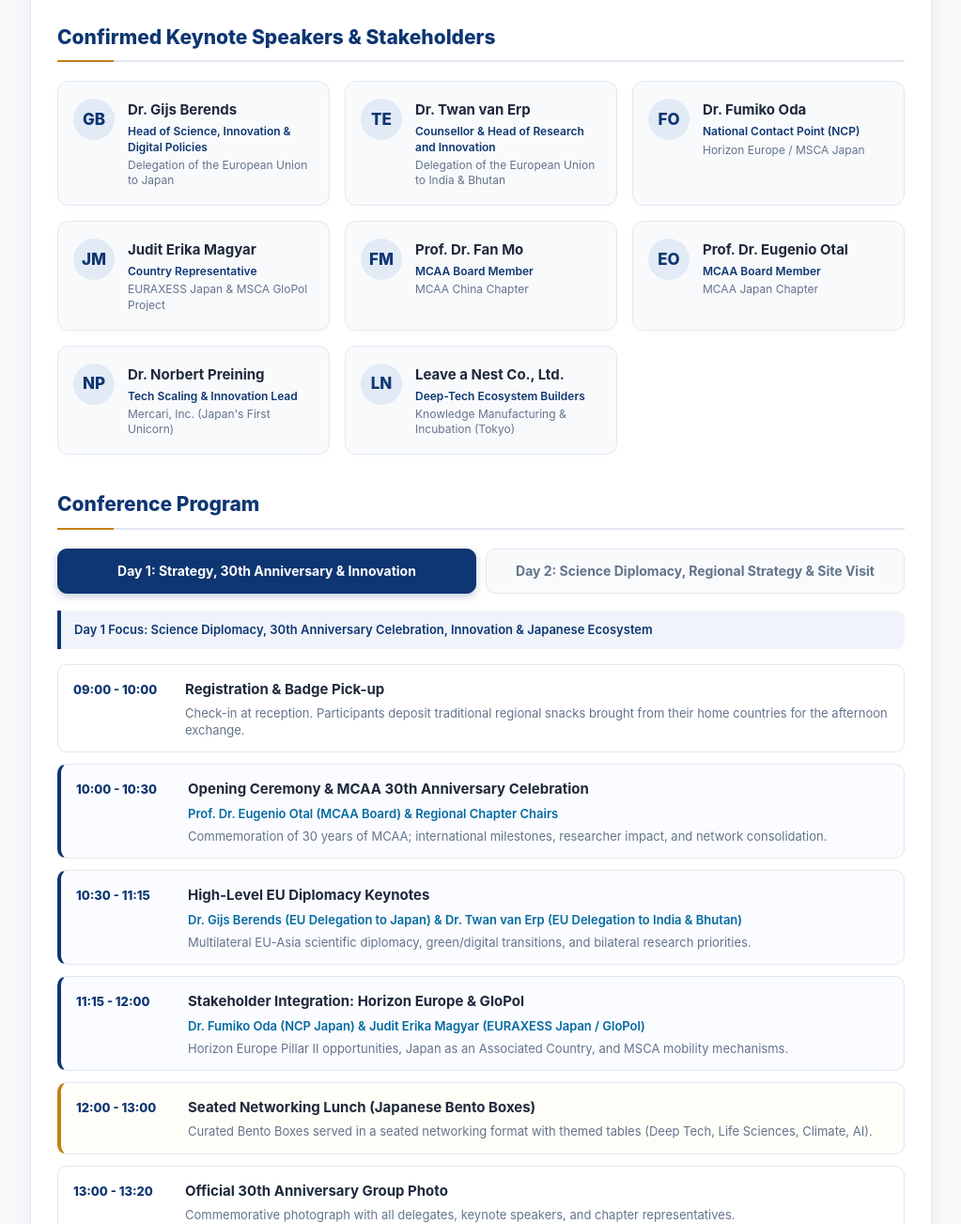
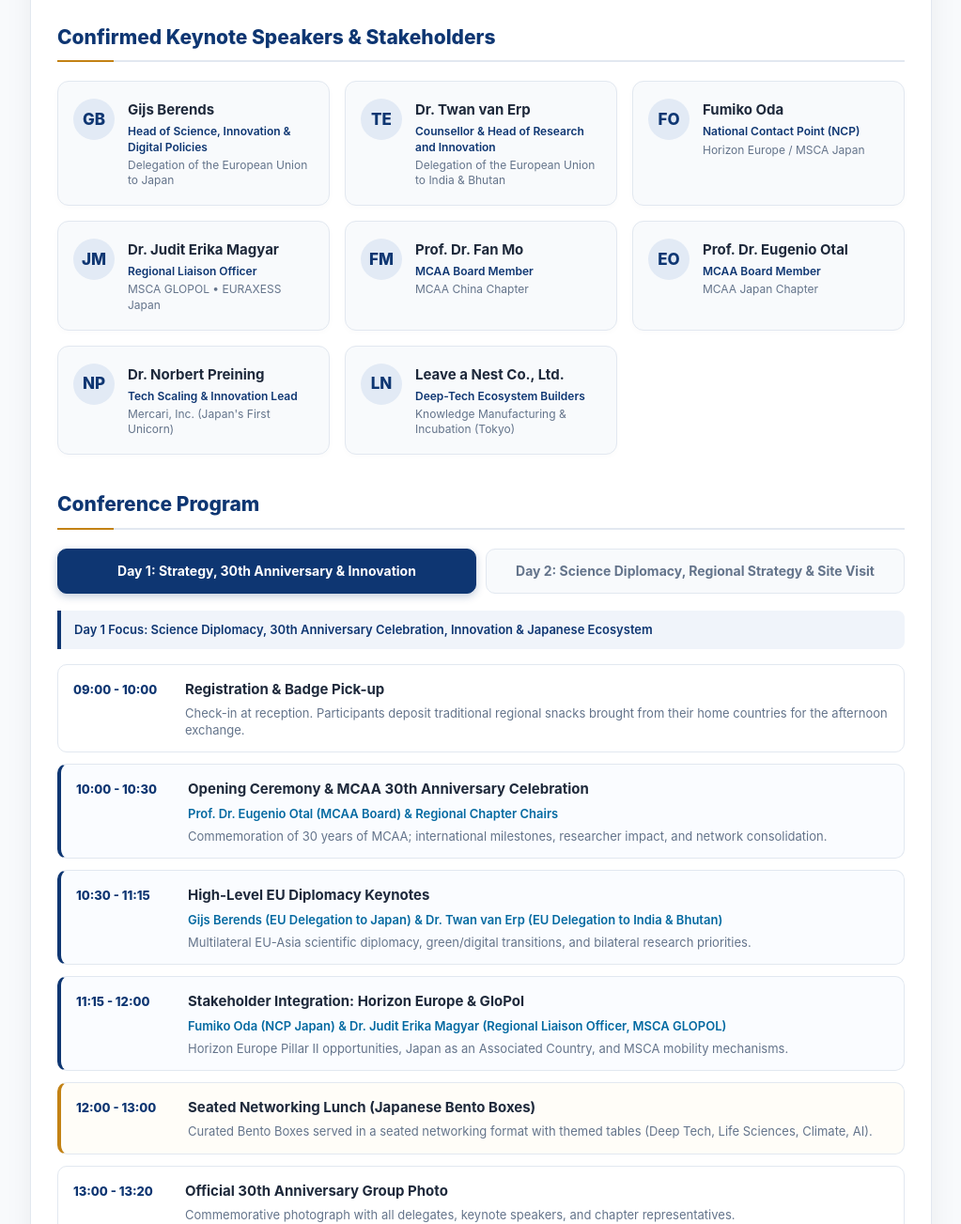
Before and after one commit to japanchapter-ux/mcaa-asia-tokyo-2026, a plain HTML site: page index.html in a window 1280 px wide. Shown: the part 1018-2321 px from the top of the page at 94% size, without its empty margins (128-1151 px from the left). Drawn offline with Linux system fonts and the light colour scheme.

Commit message:
Add files via upload

```diff
--- a/index.html
+++ b/index.html
@@ -659,7 +659,7 @@
           <div class="speaker-card">
             <div class="speaker-icon">GB</div>
             <div class="speaker-info">
-              <h4>Dr. Gijs Berends</h4>
+              <h4>Gijs Berends</h4>
               <div class="speaker-role">Head of Science, Innovation &amp; Digital Policies</div>
               <div class="speaker-affil">Delegation of the European Union to Japan</div>
             </div>
@@ -677,7 +677,7 @@
           <div class="speaker-card">
             <div class="speaker-icon">FO</div>
             <div class="speaker-info">
-              <h4>Dr. Fumiko Oda</h4>
+              <h4>Fumiko Oda</h4>
               <div class="speaker-role">National Contact Point (NCP)</div>
               <div class="speaker-affil">Horizon Europe / MSCA Japan</div>
             </div>
@@ -686,9 +686,9 @@
           <div class="speaker-card">
             <div class="speaker-icon">JM</div>
             <div class="speaker-info">
-              <h4>Judit Erika Magyar</h4>
-              <div class="speaker-role">Country Representative</div>
-              <div class="speaker-affil">EURAXESS Japan &amp; MSCA GloPol Project</div>
+              <h4>Dr. Judit Erika Magyar</h4>
+              <div class="speaker-role">Regional Liaison Officer</div>
+              <div class="speaker-affil">MSCA GLOPOL &bull; EURAXESS Japan</div>
             </div>
           </div>
 
@@ -767,7 +767,7 @@
               <div class="timeline-time">10:30 - 11:15</div>
               <div class="timeline-content">
                 <h5>High-Level EU Diplomacy Keynotes</h5>
-                <div class="timeline-speaker">Dr. Gijs Berends (EU Delegation to Japan) &amp; Dr. Twan van Erp (EU Delegation to India &amp; Bhutan)</div>
+                <div class="timeline-speaker">Gijs Berends (EU Delegation to Japan) &amp; Dr. Twan van Erp (EU Delegation to India &amp; Bhutan)</div>
                 <div class="timeline-details">Multilateral EU-Asia scientific diplomacy, green/digital transitions, and bilateral research priorities.</div>
               </div>
             </div>
@@ -776,7 +776,7 @@
               <div class="timeline-time">11:15 - 12:00</div>
               <div class="timeline-content">
                 <h5>Stakeholder Integration: Horizon Europe &amp; GloPol</h5>
-                <div class="timeline-speaker">Dr. Fumiko Oda (NCP Japan) &amp; Judit Erika Magyar (EURAXESS Japan / GloPol)</div>
+                <div class="timeline-speaker">Fumiko Oda (NCP Japan) &amp; Dr. Judit Erika Magyar (Regional Liaison Officer, MSCA GLOPOL)</div>
                 <div class="timeline-details">Horizon Europe Pillar II opportunities, Japan as an Associated Country, and MSCA mobility mechanisms.</div>
               </div>
             </div>
```
